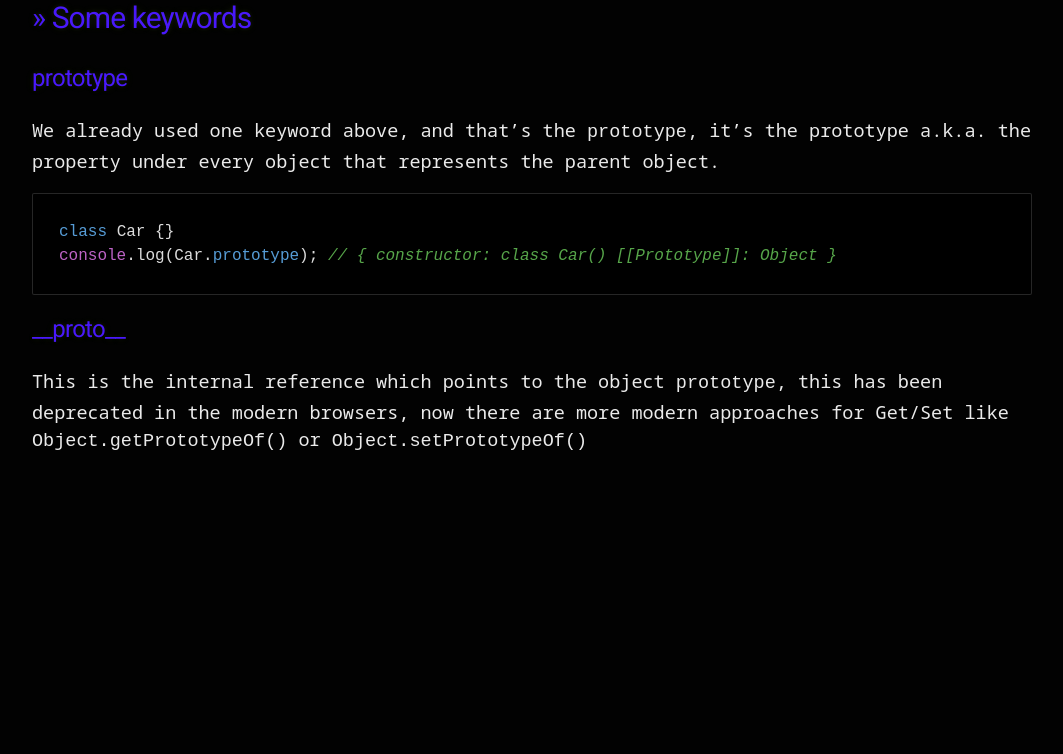
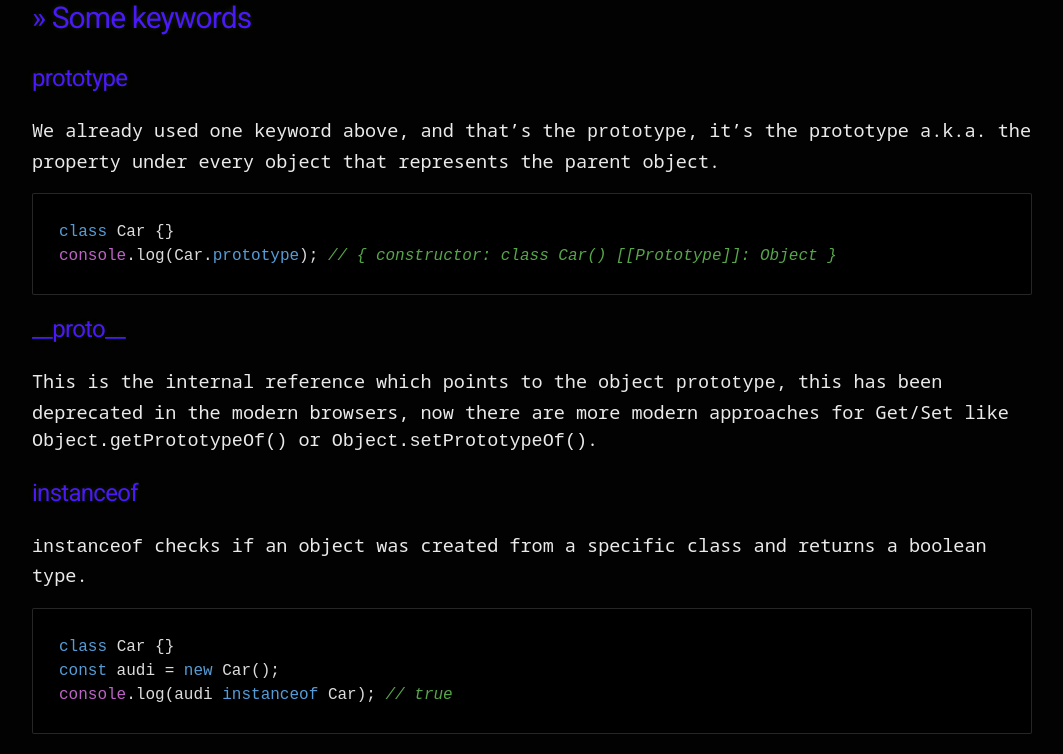
Before and after one commit to 20kilograma/blog, a Jekyll site: the page built from oop-js.md, in a window 1280 px wide and 900 px high, scrolled down 3073 px, cut to the strip 146-900 px from the top of the window. Shown: the whole strip, without its empty margins (108-1171 px from the left). Built offline with Jekyll 4.4.1, drawn with Linux system fonts in a browser that asks for light colours; nearby versions of some CDN libraries; some web fonts are replaced; our own code applies the rules of GitHub Pages for plain Markdown files; before the commit the page ends 3695 px from its top, so only the background shows below that.

Commit message:
Update oop-js.md

```diff
--- a/oop-js.md
+++ b/oop-js.md
@@ -63,4 +63,12 @@
 ## &#95;&#95;proto&#95;&#95;
 
 This is the internal reference which points to the object <code>prototype</code>, this has been deprecated in the modern browsers, now there are more modern approaches for Get/Set like <code>Object.getPrototypeOf()</code>
-or <code>Object.setPrototypeOf()</code>
+or <code>Object.setPrototypeOf()</code>.
+
+## instanceof
+
+<code>instanceof</code> checks if an object was created from a specific class and returns a boolean type.
+
+<pre><code class="language-js">class Car {}
+const audi = new Car();
+console.log(audi instanceof Car); // true</code></pre>
```
